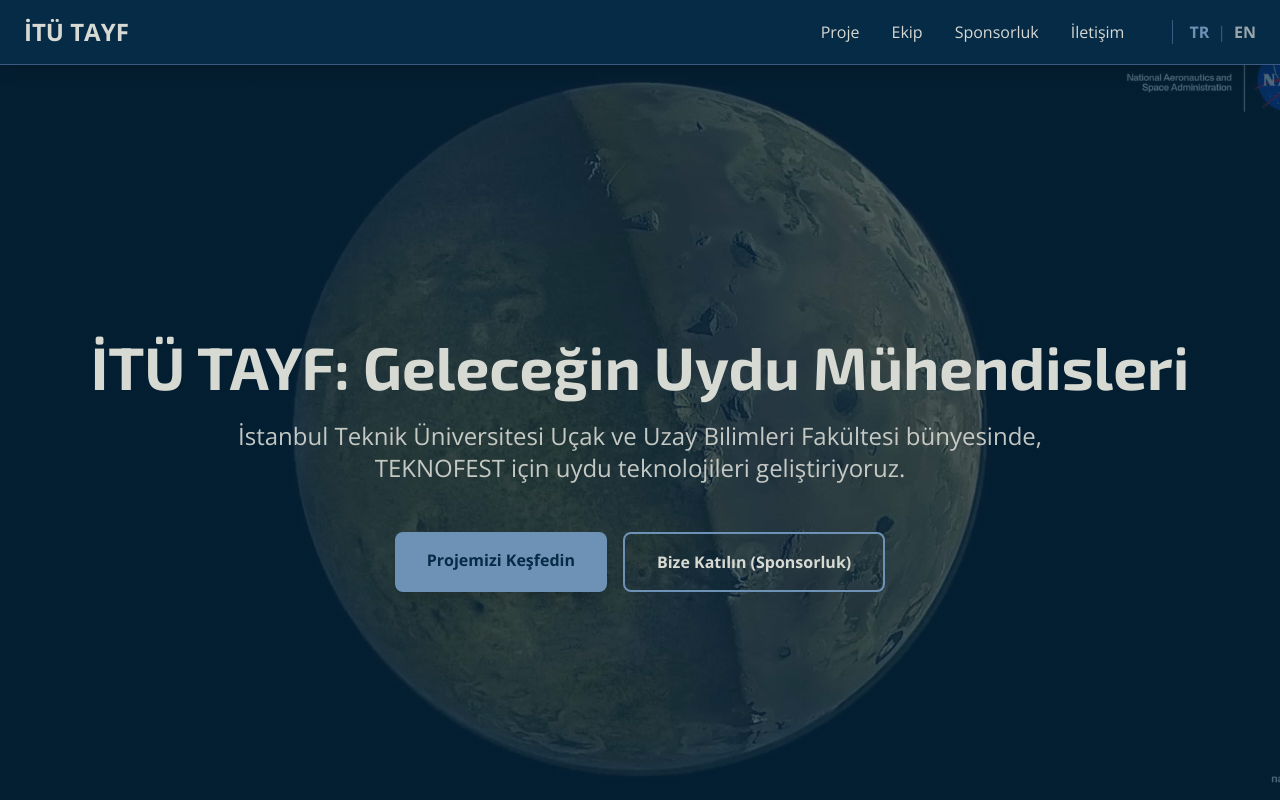
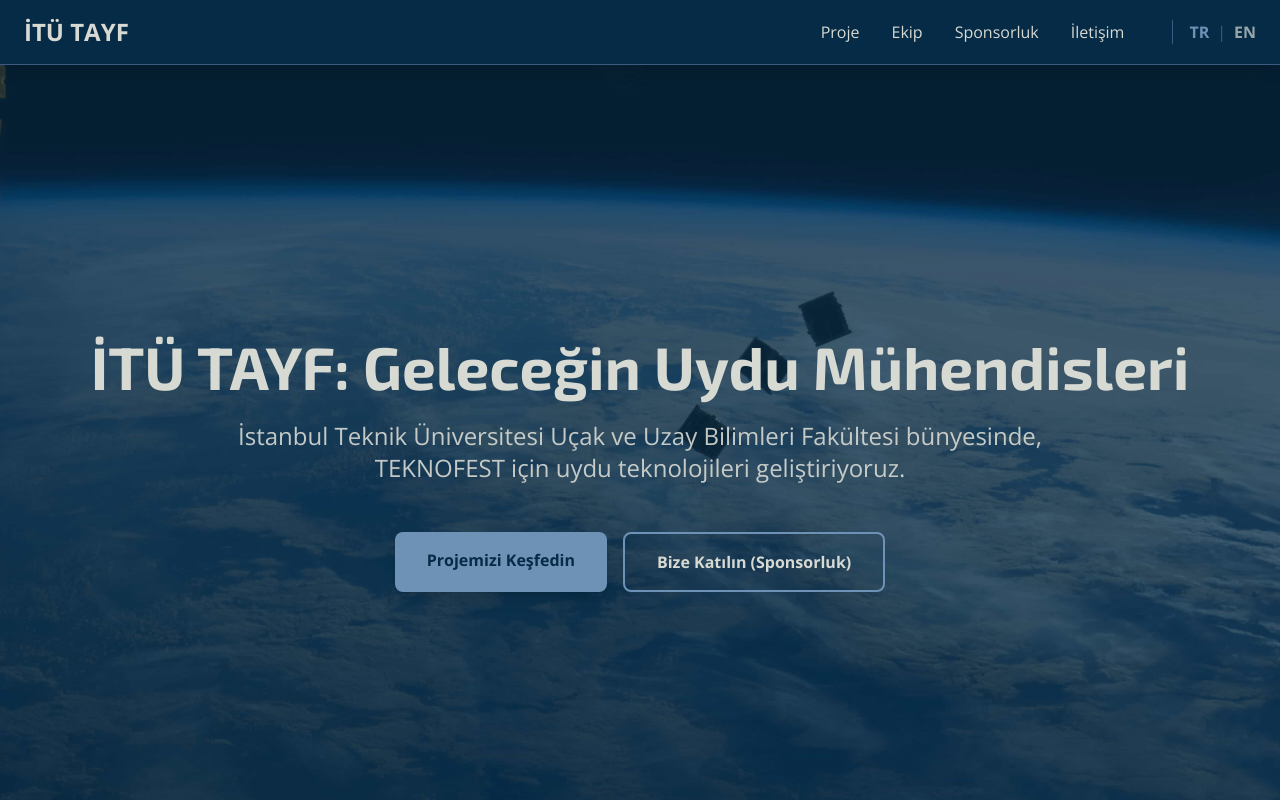
Before and after one commit to emirzoz/tayf, a plain HTML site: page index.html in a window 1280 px wide. Shown: the top 800 px of the page. Drawn offline with nearby package versions, Linux system fonts and the light colour scheme; no server answers.

Commit message:
Update index.html

```diff
--- a/index.html
+++ b/index.html
@@ -99,7 +99,7 @@
       style="
         background:
           linear-gradient(rgba(6, 43, 70, 0.7), rgba(6, 43, 70, 0.7)),
-          url('nasa-october-2025-4k-3840x2160-1-min.jpg');
+          url('iss033e009282~orig-min.jpg');
         background-size: cover;
         background-position: center center;
       "
```
